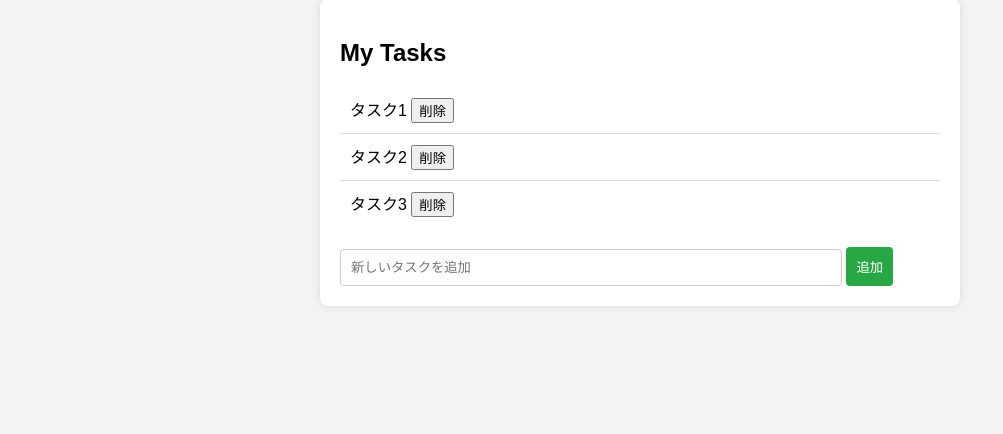
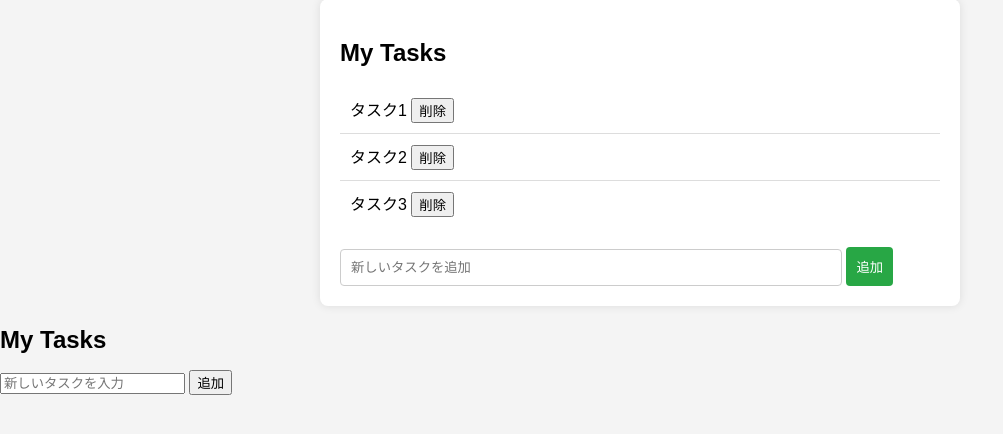
Before and after one commit to shosei-mano/todo-app, a Django app: template todoapp/templates/todoapp/index.html in a window 1280 px wide. Shown: the part 89-523 px from the top of the page, without its empty margins (0-1003 px from the left). Run offline with Django 4.2, Linux system fonts and the light colour scheme; the template is opened without the code that fills it, so the values that code supplies are empty.

Commit message:
現在の状態を保存するためのコミット

```diff
--- a/todoapp/templates/todoapp/index.html
+++ b/todoapp/templates/todoapp/index.html
@@ -102,3 +102,16 @@
     </script>
 </body>
 </html>
+
+<h1>My Tasks</h1>
+<ul>
+    {% for task in tasks %}
+        <li>{{ task.description }} <a href="{% url 'delete_task' task.id %}">削除</a></li>
+    {% endfor %}
+</ul>
+
+<form method="POST" action="{% url 'add_task' %}">
+    {% csrf_token %}
+    <input type="text" name="description" placeholder="新しいタスクを入力" required>
+    <button type="submit">追加</button>
+</form>
--- a/todoapp/urls.py
+++ b/todoapp/urls.py
@@ -3,5 +3,9 @@ from . import views
 
 urlpatterns = [
     path('', views.index, name='index'),  # '/' でアクセスしたときにindexビューを呼び出す
-    path('create/', views.create_task, name='create_task'),  # タスク作成のパス
-]
+    path('create/', views.create_task, name='create_task'),
+    path('add/', views.add_task, name='add_task'),
+    path('delete/<int:task_id>/', views.delete_task, name='delete_task'),
+
+
+] # タスク作成のパス
```
Also changed, not shown: todoapp/views.py (+12 -0 lines), dq.sqlite3.
